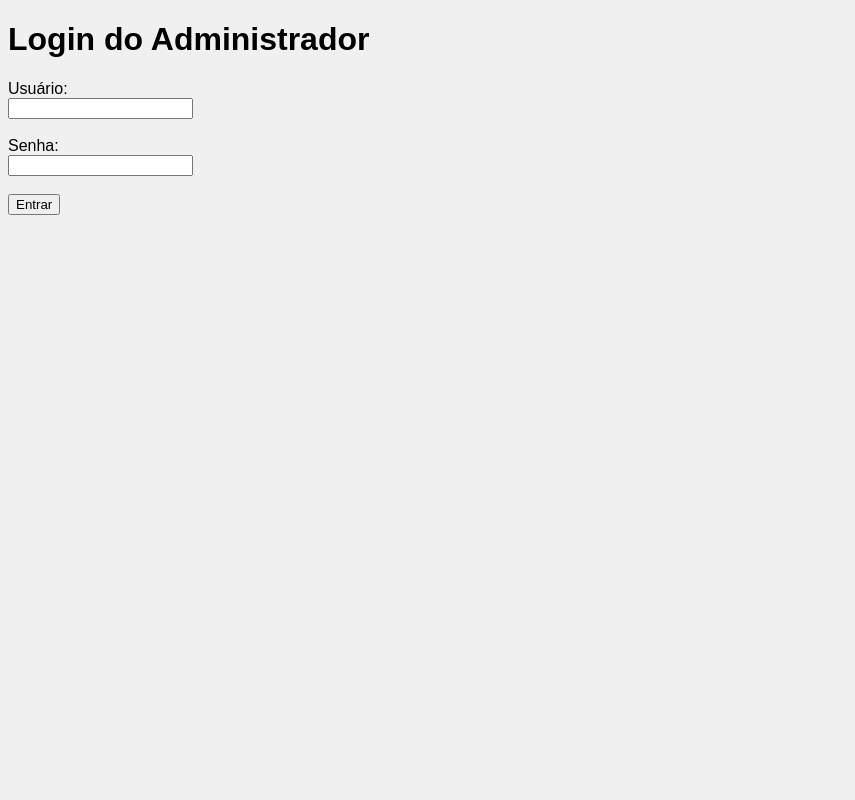
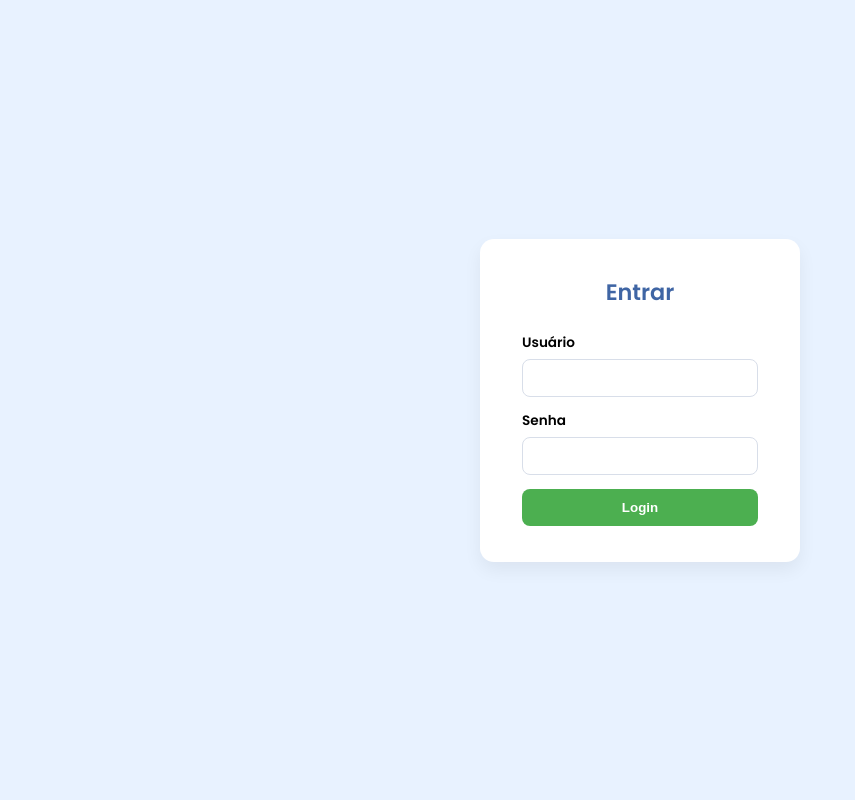
Before and after one commit to AVLTORK/meu_app_web, a Flask app: page /login in a window 1280 px wide. Shown: the whole page, without its empty margins (0-855 px from the left). Run offline with Flask 3, Linux system fonts and the light colour scheme.

Commit message:
Adicionando sistema de login e ajustes finais

```diff
--- a/app.py
+++ b/app.py
@@ -1,4 +1,5 @@
 from flask import Flask, render_template, request, redirect, url_for, session, send_file
+import os
 import sqlite3
 import csv
 from selenium import webdriver
@@ -7,18 +8,49 @@ from selenium.webdriver.common.by import By
 import time
 
 app = Flask(__name__)
-app.secret_key = 'sua_chave_secreta'
+app.secret_key = os.getenv("SECRET_KEY", "minha_chave_secreta_troque_depois")  # Chave de sessão
+
 DB_PATH = 'mensagens.db'
+USERS = {"Lucia": "1234"}  # Usuário e senha temporários
 
+# Proteção de todas as rotas (exceto login e static)
+@app.before_request
+def proteger_todas_as_rotas():
+    rotas_livres = ("/login", "/static/")
+    if not session.get("user") and not request.path.startswith(rotas_livres):
+        return redirect(url_for("login"))
+
+# Rota de login
+@app.route("/login", methods=["GET", "POST"])
+def login():
+    msg = ""
+    if request.method == "POST":
+        usuario = request.form["user"]
+        senha = request.form["pwd"]
+        if USERS.get(usuario) == senha:
+            session["user"] = usuario
+            return redirect(url_for("home"))
+        msg = "Usuário ou senha inválidos"
+    return render_template("login.html", msg=msg)
+
+# Logout
+@app.route("/logout")
+def logout():
+    session.clear()
+    return redirect(url_for("login"))
+
+# Conexão com banco
 def get_db_connection():
     conn = sqlite3.connect(DB_PATH)
     conn.row_factory = sqlite3.Row
     return conn
-# ------------------- Páginas Estáticas do Front -------------------
+
+# Página principal
 @app.route("/")
 def home():
     return render_template("index.html")
 
+# Demais páginas protegidas
 @app.route("/rastreamento")
 def rastreamento():
     return render_template("rastreamento.html")
@@ -35,44 +67,8 @@ def consulta():
 def orcamento():
     return render_template("orcamento.html")
 
-
-@app.route('/login', methods=['GET', 'POST'])
-def login():
-    if request.method == 'POST':
-        usuario = request.form['usuario']
-        senha = request.form['senha']
-        if usuario == 'admin' and senha == '1234':
-            session['logado'] = True
-            return redirect(url_for('admin'))
-        else:
-            return 'Login inválido'
-    return render_template('login.html')
-
-@app.route('/logout')
-def logout():
-    session.pop('logado', None)
-    return redirect(url_for('login'))
-
-@app.route('/')
-def index():
-    return render_template('index.html')
-
-@app.route('/enviar', methods=['POST'])
-def enviar():
-    nome = request.form['nome']
-    mensagem = request.form['mensagem']
-    conn = get_db_connection()
-    conn.execute('INSERT INTO mensagens (nome, mensagem) VALUES (?, ?)', (nome, mensagem))
-    conn.commit()
-    conn.close()
-    enviar_whatsapp(nome, mensagem)
-    return redirect(url_for('index'))
-
-@app.route('/admin')
+@app.route("/admin")
 def admin():
-    if not session.get('logado'):
-        return redirect(url_for('login'))
-
     busca = request.args.get('busca', '')
     pagina = int(request.args.get('pagina', 1))
     por_pagina = 5
@@ -91,23 +87,29 @@ def admin():
 
     return render_template('admin.html', mensagens=mensagens, busca=busca, pagina=pagina, total_paginas=total_paginas)
 
-@app.route('/excluir/<int:id>')
+@app.route("/enviar", methods=["POST"])
+def enviar():
+    nome = request.form['nome']
+    mensagem = request.form['mensagem']
+    conn = get_db_connection()
+    conn.execute('INSERT INTO mensagens (nome, mensagem) VALUES (?, ?)', (nome, mensagem))
+    conn.commit()
+    conn.close()
+    enviar_whatsapp(nome, mensagem)
+    return redirect(url_for('home'))
+
+@app.route("/excluir/<int:id>")
 def excluir(id):
-    if not session.get('logado'):
-        return redirect(url_for('login'))
     conn = get_db_connection()
     conn.execute('DELETE FROM mensagens WHERE id = ?', (id,))
     conn.commit()
     conn.close()
     return redirect(url_for('admin'))
 
-@app.route('/editar/<int:id>', methods=['GET', 'POST'])
+@app.route("/editar/<int:id>", methods=["GET", "POST"])
 def editar(id):
-    if not session.get('logado'):
-        return redirect(url_for('login'))
-
     conn = get_db_connection()
-    if request.method == 'POST':
+    if request.method == "POST":
         novo_nome = request.form['nome']
         nova_msg = request.form['mensagem']
         conn.execute('UPDATE mensagens SET nome = ?, mensagem = ? WHERE id = ?', (novo_nome, nova_msg, id))
@@ -119,11 +121,8 @@ def editar(id):
         conn.close()
         return render_template('editar.html', msg=msg)
 
-@app.route('/exportar')
+@app.route("/exportar")
 def exportar():
-    if not session.get('logado'):
-        return redirect(url_for('login'))
-
     conn = get_db_connection()
     mensagens = conn.execute('SELECT * FROM mensagens').fetchall()
     conn.close()
@@ -136,6 +135,7 @@ def exportar():
 
     return send_file('mensagens.csv', as_attachment=True)
 
+# Função WhatsApp
 def enviar_whatsapp(nome, mensagem):
     try:
         chrome_service = Service('chromedriver.exe')
@@ -152,7 +152,7 @@ def enviar_whatsapp(nome, mensagem):
         driver.get(f'https://web.whatsapp.com/send?phone={numero_destino}&text={texto}')
         time.sleep(10)
 
-        botao = driver.find_element(By.XPATH, '//span[@data-icon="send"]')
+        botao = driver.find_element(By.XPATH, '//span[@data-icon=\"send\"]')
         botao.click()
         time.sleep(5)
         driver.quit()
--- a/templates/login.html
+++ b/templates/login.html
@@ -1,19 +1,33 @@
 <!DOCTYPE html>
-<html>
+<html lang="pt-BR">
 <head>
-    <title>Login</title>
-    <link rel="stylesheet" href="/static/css/style.css">
+  <meta charset="UTF-8">
+  <title>Login – Oficina SMHITE</title>
+  <link href="https://fonts.googleapis.com/css2?family=Poppins:wght@400;600&display=swap" rel="stylesheet" />
+  <style>
+    :root{
+      --azul-medio:#3f65a4;--verde:#4caf50;--cinza-borda:#d8dee9;
+    }
+    *{box-sizing:border-box;margin:0;padding:0}
+    body{font-family:Poppins,sans-serif;background:#e8f2ff;height:100vh;display:flex;justify-content:center;align-items:center}
+    form{background:#fff;padding:36px 42px;border-radius:14px;box-shadow:0 8px 18px rgba(0,0,0,.06);width:320px}
+    h1{font-size:1.4rem;color:var(--azul-medio);text-align:center;margin-bottom:24px}
+    label{font-weight:600;font-size:.85rem;display:block;margin-bottom:6px}
+    input{width:100%;padding:10px;border:1px solid var(--cinza-borda);border-radius:8px;margin-bottom:14px;font-size:.9rem}
+    .btn{width:100%;padding:11px;border:none;border-radius:8px;background:var(--verde);color:#fff;font-weight:600;cursor:pointer;transition:background .25s ease}
+    .btn:hover{background:#45a047}
+    .msg{color:#e53935;text-align:center;margin-bottom:8px}
+  </style>
 </head>
 <body>
-    <h1>Login do Administrador</h1>
-    <form method="POST">
-        <label>Usuário:</label><br>
-        <input type="text" name="usuario" required><br><br>
-
-        <label>Senha:</label><br>
-        <input type="password" name="senha" required><br><br>
-
-        <button type="submit">Entrar</button>
-    </form>
+  <form method="POST">
+    <h1>Entrar</h1>
+    {% if msg %}<div class="msg">{{ msg }}</div>{% endif %}
+    <label>Usuário</label>
+    <input name="user" autocomplete="username" required>
+    <label>Senha</label>
+    <input type="password" name="pwd" autocomplete="current-password" required>
+    <button class="btn" type="submit">Login</button>
+  </form>
 </body>
 </html>
```
